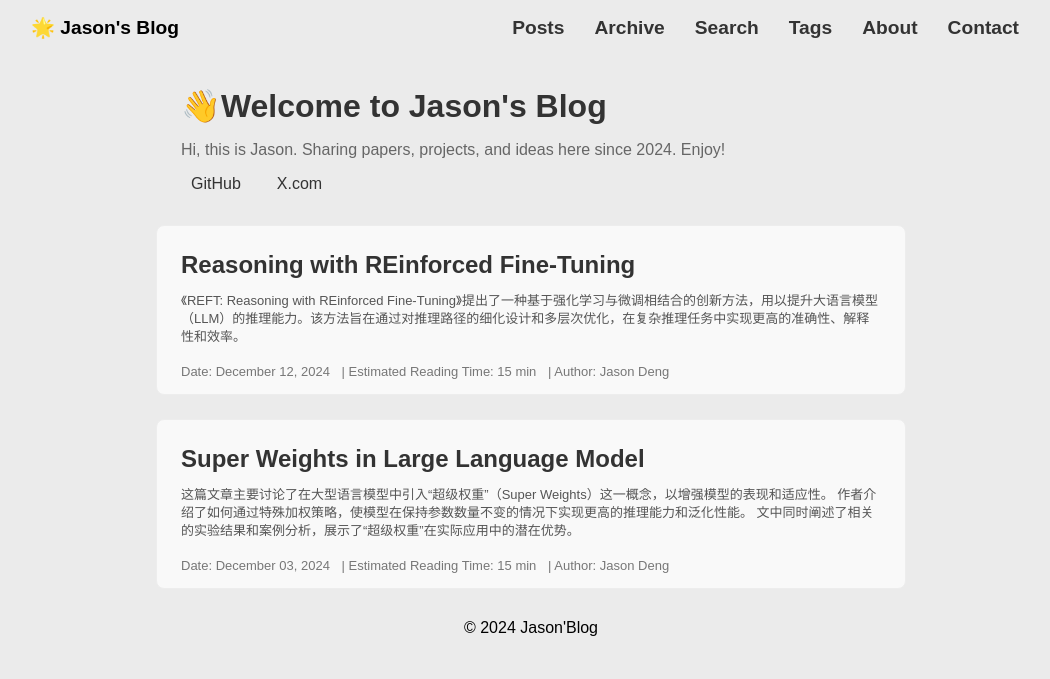
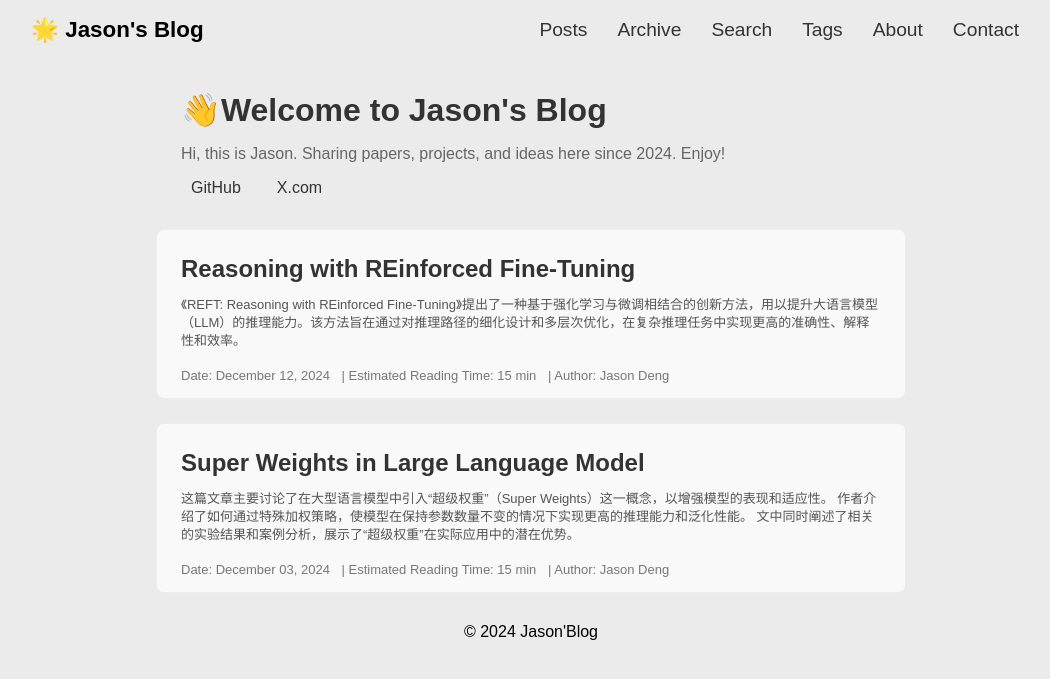
Before and after one commit to JasonDepblu/JasonDepblu.github.io, a Jekyll site: the page built from index.markdown, in a window 1280 px wide. Shown: the top 679 px of the page, without its empty margins (109-1159 px from the left). Built offline with Jekyll 4.4.1, drawn with Linux system fonts in a browser that asks for light colours.

```diff
--- a/Gemfile
+++ b/Gemfile
@@ -30,3 +30,5 @@ gem "http_parser.rb", "~> 0.6.0", :platforms => [:jruby]
 
 # Required for Ruby 3.0+
 gem "webrick", "~> 1.7"
+
+gem "faraday-retry"
--- a/assets/css/custom.css
+++ b/assets/css/custom.css
@@ -35,7 +35,7 @@ body.header.post-layout { background-color: #fff; }
 
 /* LOGO 样式 */
 .header .container .logo {
-  font-size: 1.2rem; /* 字体大小 */
+  font-size: 1.4rem; /* 字体大小 */
   font-weight: bold; /* 字体加粗 */
   /*text-decoration: none; !* 移除下划线 *!*/
   /*color: #333; !* 字体颜色 *!*/
@@ -58,7 +58,7 @@ body.header.post-layout { background-color: #fff; }
   text-decoration: none; /* 移除下划线 */
   color: #333; /* 设置文字颜色 */
   font-size: 1.2rem; /* 设置字体大小 */
-  font-weight: bold; /* 字体粗细 */
+  /*font-weight: bold; !* 字体粗细 *!*/
   padding: 8px 12px; /* 增大点击区域 */
   transition: color 0.3s ease, border-bottom 0.3s ease; /* 添加交互效果 */
 }
--- a/search.html
+++ b/search.html
@@ -29,9 +29,9 @@ author: Jason
       );
 
       results.innerHTML = filteredPosts.map(post =>
-        `<li>
+        <li>
             <a href="${ post.url | relative_url }">${post.title}</a> - ${post.date}
-        </li>`
+        </li>
       ).join('');
     });
   });
--- a/search.json
+++ b/search.json
@@ -1,5 +1,5 @@
 ---
-layout: null
+layout: post
 permalink: /search.json
 ---
 
```
Also changed, not shown: other parts of search.html (+1 -1 lines).
